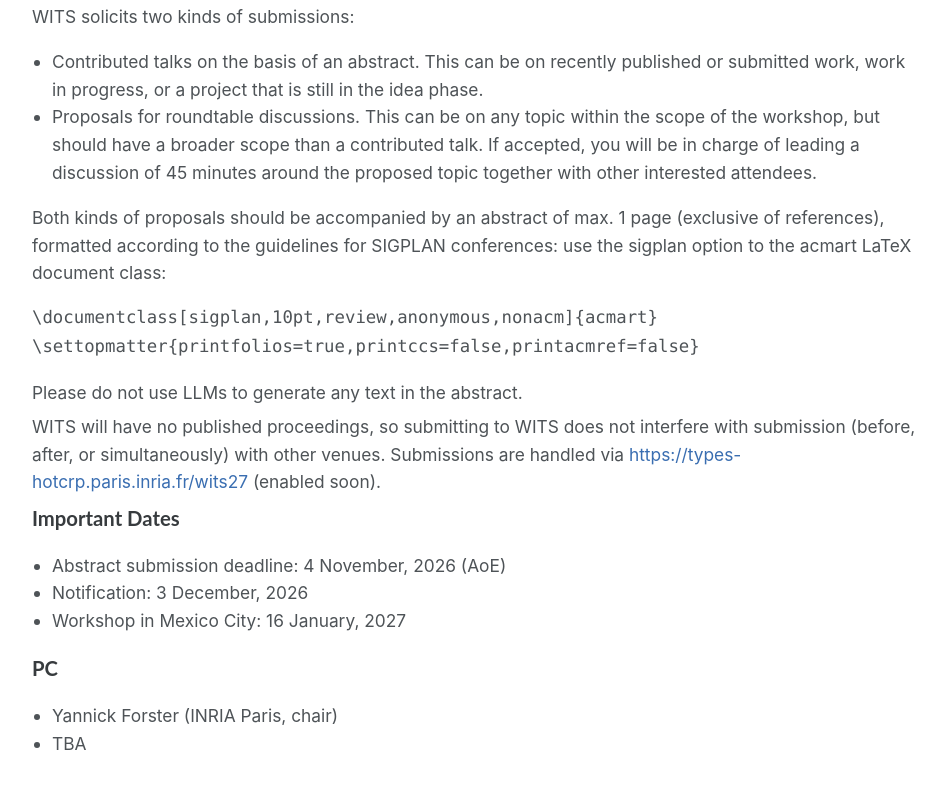
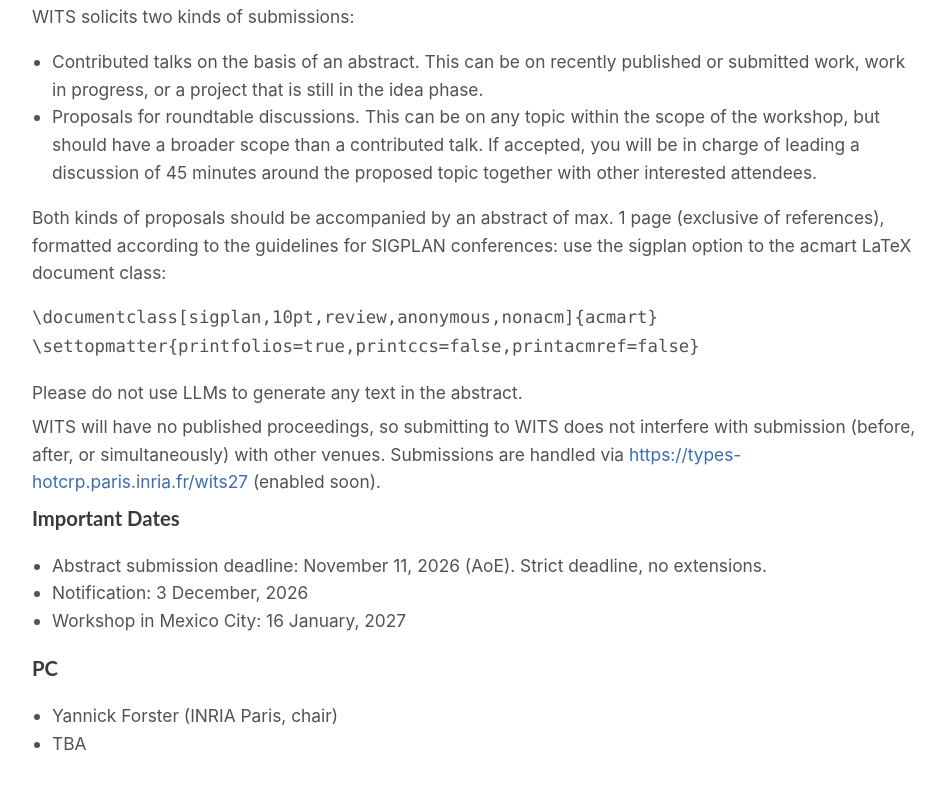
Before and after one commit to wits2027/wits2027.github.io, a plain HTML site: page index.html in a window 1280 px wide. Shown: the part 1014-1802 px from the top of the page, without its empty margins (163-1108 px from the left). Drawn offline with nearby package versions, Linux system fonts and the light colour scheme.

Commit message:
strict deadline

```diff
--- a/index.html
+++ b/index.html
@@ -82,7 +82,8 @@
     (enabled soon).</p>
     <h3 id="important-dates">Important Dates</h3>
     <ul>
-    <li>Abstract submission deadline: 4 November, 2026 (AoE)</li>
+    <li>Abstract submission deadline: November 11, 2026 (AoE). Strict
+    deadline, no extensions.</li>
     <li>Notification: 3 December, 2026</li>
     <li>Workshop in Mexico City: 16 January, 2027</li>
     </ul>
```
